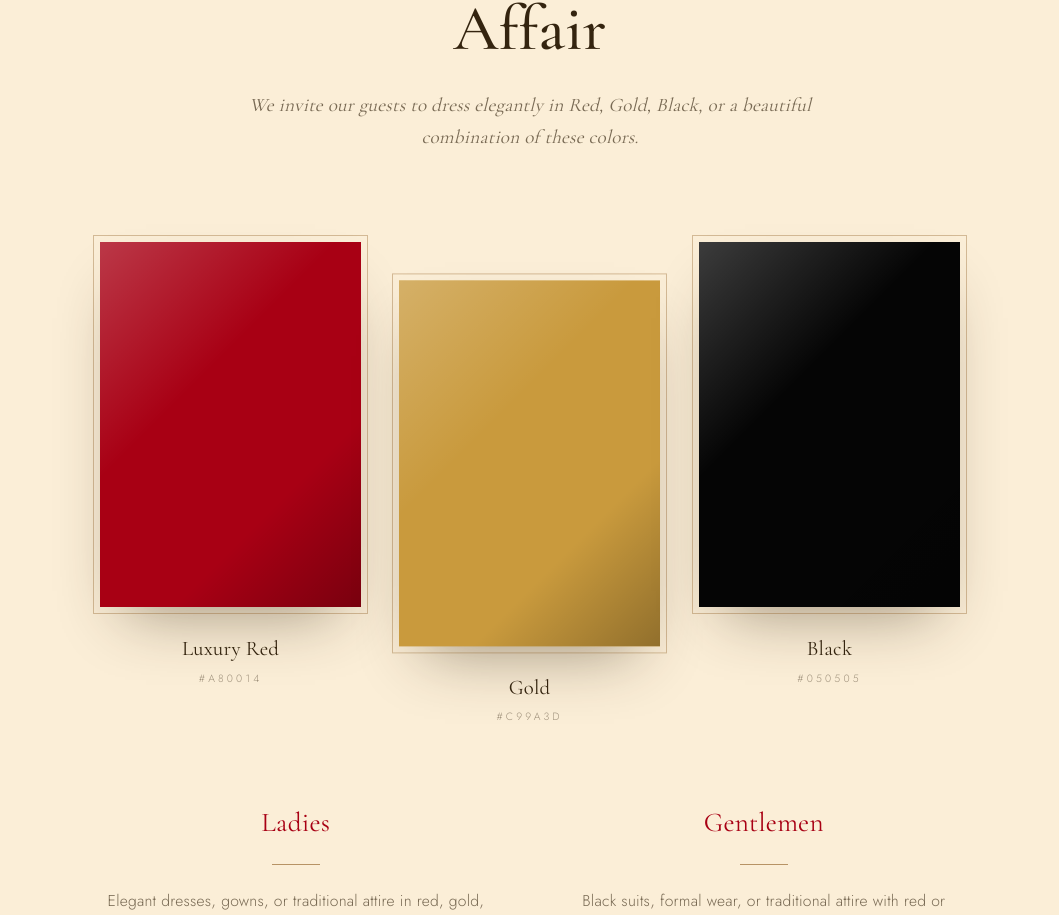
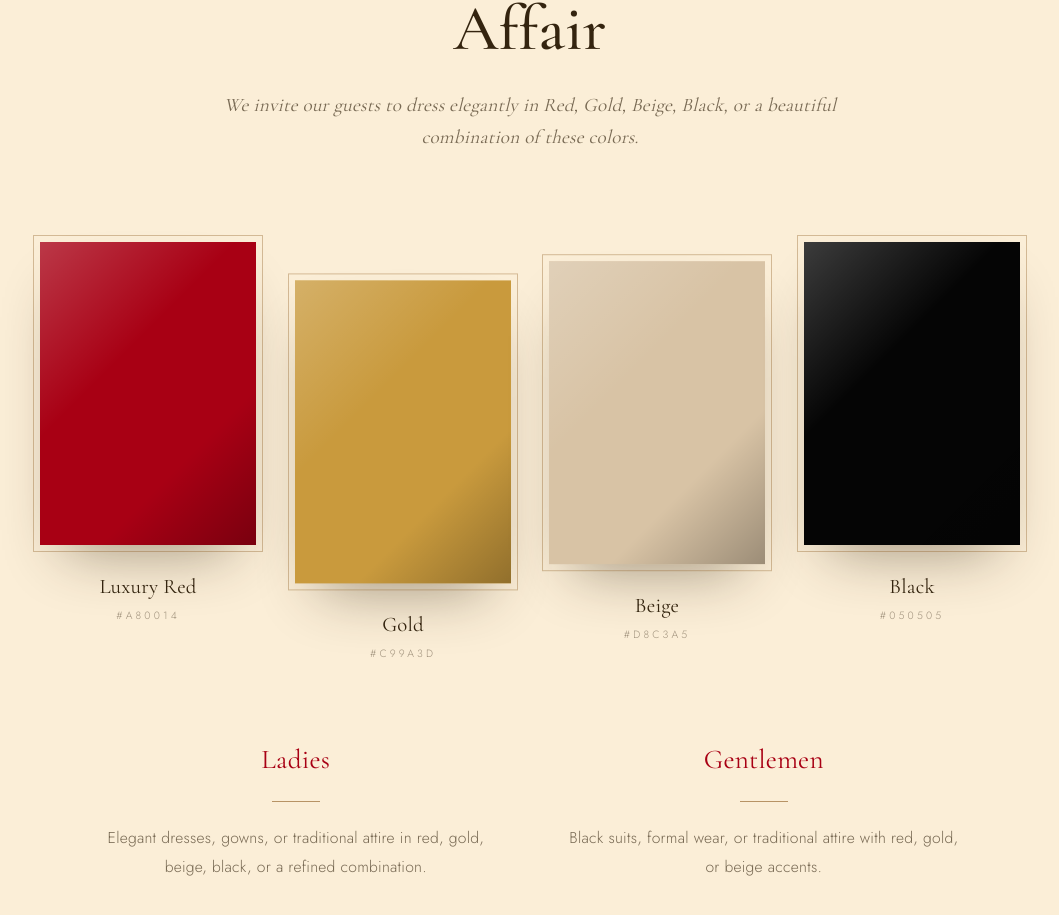
Before and after one commit to CElysee/elysee-chance, a Next.js app: page / in a window 1280 px wide. Shown: the part 6217-7132 px from the top of the page, without its empty margins (110-1169 px from the left). Built offline with nearby package versions, Linux system fonts and the light colour scheme.

Commit message:
added beige color on the dress code

```diff
--- a/src/components/DressCode.module.css
+++ b/src/components/DressCode.module.css
@@ -49,9 +49,9 @@
 .swatches {
   margin-top: clamp(3.5rem, 8vw, 5.5rem);
   display: grid;
-  grid-template-columns: repeat(3, 1fr);
+  grid-template-columns: repeat(4, 1fr);
   gap: clamp(1rem, 3vw, 2.4rem);
-  max-width: 860px;
+  max-width: 980px;
   margin-inline: auto;
 }
 
@@ -61,6 +61,10 @@
 
 .swatch:nth-child(2) {
   transform: translateY(clamp(1.2rem, 3vw, 2.4rem));
+}
+
+.swatch:nth-child(3) {
+  transform: translateY(clamp(0.6rem, 1.5vw, 1.2rem));
 }
 
 .swatchColor {
@@ -137,6 +141,7 @@
 
 @media (max-width: 700px) {
   .swatches {
+    grid-template-columns: repeat(2, 1fr);
     gap: 0.8rem;
   }
   .swatchName {
--- a/src/data/weddingData.ts
+++ b/src/data/weddingData.ts
@@ -48,15 +48,16 @@ export const weddingData = {
     text: "From a simple beginning to a love that feels like home, our journey has been filled with laughter, faith, growth, and beautiful memories. We are excited to celebrate this next chapter with the people who mean the most to us.",
   },
   dressCode: {
-    title: "Red, Gold & Black Affair",
-    text: "We invite our guests to dress elegantly in Red, Gold, Black, or a beautiful combination of these colors.",
+    title: "Red, Gold, Beige & Black Affair",
+    text: "We invite our guests to dress elegantly in Red, Gold, Beige, Black, or a beautiful combination of these colors.",
     ladies:
-      "Elegant dresses, gowns, or traditional attire in red, gold, black, or a refined combination.",
+      "Elegant dresses, gowns, or traditional attire in red, gold, beige, black, or a refined combination.",
     gentlemen:
-      "Black suits, formal wear, or traditional attire with red or gold accents.",
+      "Black suits, formal wear, or traditional attire with red, gold, or beige accents.",
     swatches: [
       { name: "Luxury Red", hex: "#A80014" },
       { name: "Gold", hex: "#C99A3D" },
+      { name: "Beige", hex: "#D8C3A5" },
       { name: "Black", hex: "#050505" },
     ],
   },
```
Also changed, not shown: 1 other file (tests, documents, lock files or other folders).
